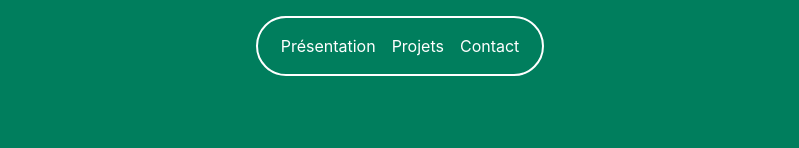
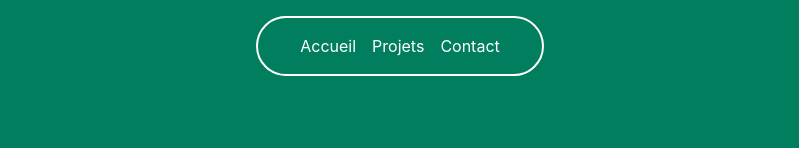
Before and after one commit to yannduhamel/portfolio, a React (Vite) app: page / in a window 1280 px wide. Shown: the top 148 px of the page, without its empty margins (240-1039 px from the left). Built offline with nearby package versions, Linux system fonts and the light colour scheme.

Commit message:
fix: delete presentation page

```diff
--- a/src/components/Navbar.jsx
+++ b/src/components/Navbar.jsx
@@ -6,11 +6,8 @@ export default function Navbar() {
       <div className="flex justify-center">
         <ul className="w-72 flex justify-center p-4 mt-4 gap-4 border-2 border-solid border-white rounded-full hover:border-saffron">
           <li>
-            <NavLink
-              to="/presentation"
-              className="hover:text-saffron hover:font-bold"
-            >
-              Présentation
+            <NavLink to="/" className="hover:text-saffron hover:font-bold">
+              Accueil
             </NavLink>{" "}
           </li>
           <li>
--- a/src/main.jsx
+++ b/src/main.jsx
@@ -4,7 +4,6 @@ import { createBrowserRouter, RouterProvider } from "react-router-dom";
 import App from "./App.jsx";
 import "./index.css";
 import HomePage from "./pages/HomePage.jsx";
-import PresentationPage from "./pages/PresentationPage.jsx";
 import ProjectPage from "./pages/ProjectPage.jsx";
 import ProjectDetailPage from "./pages/ProjectDetailPage.jsx";
 import ContactPage from "./pages/ContactPage.jsx";
@@ -16,10 +15,6 @@ const router = createBrowserRouter([
       {
         path: "/",
         element: <HomePage />,
-      },
-      {
-        path: "/presentation",
-        element: <PresentationPage />,
       },
       {
         path: "/projets",
--- a/src/pages/PresentationPage.jsx
+++ /dev/null
@@ -1,3 +0,0 @@
-export default function PresentationPage() {
-  return <></>;
-}
```
